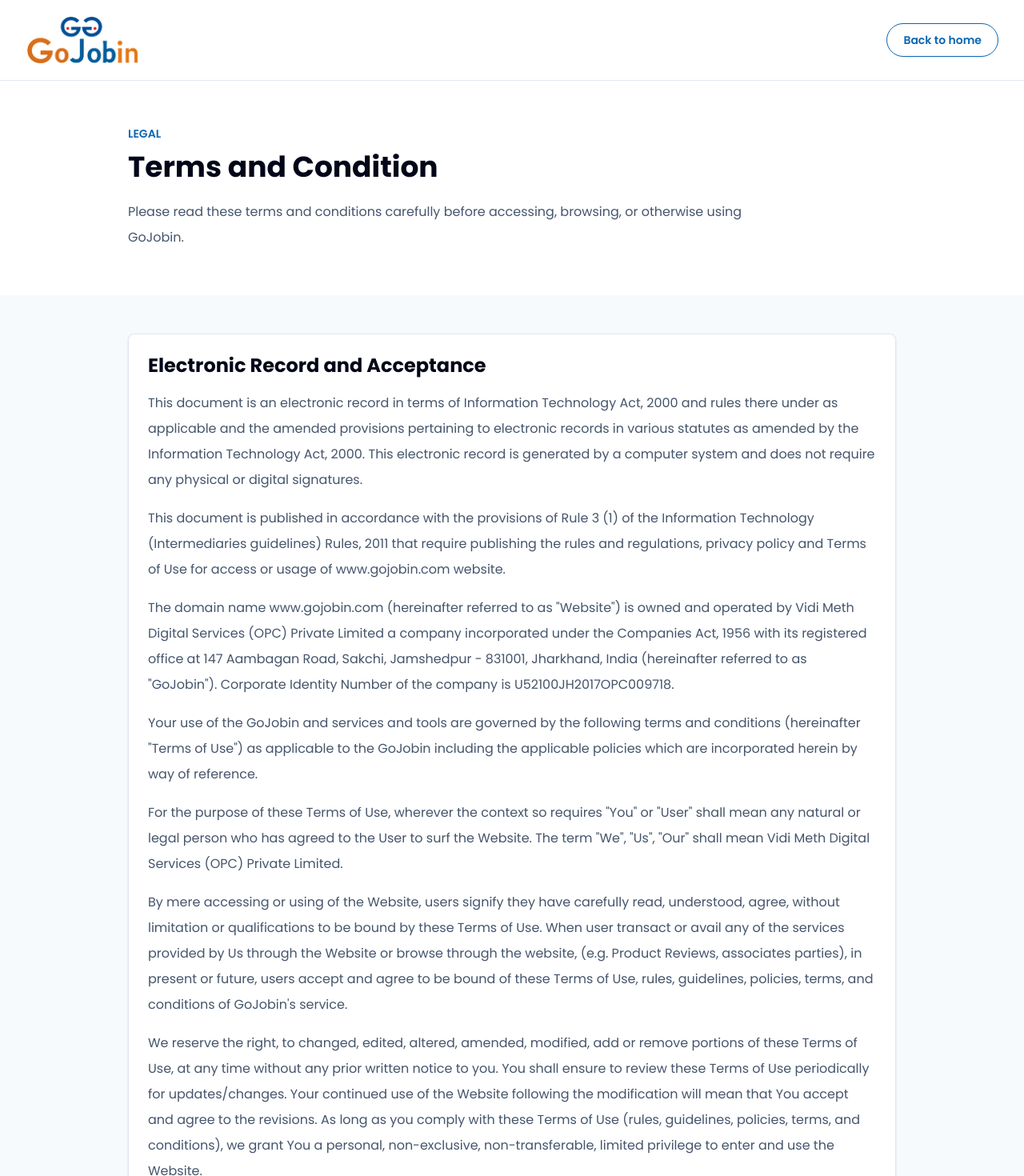
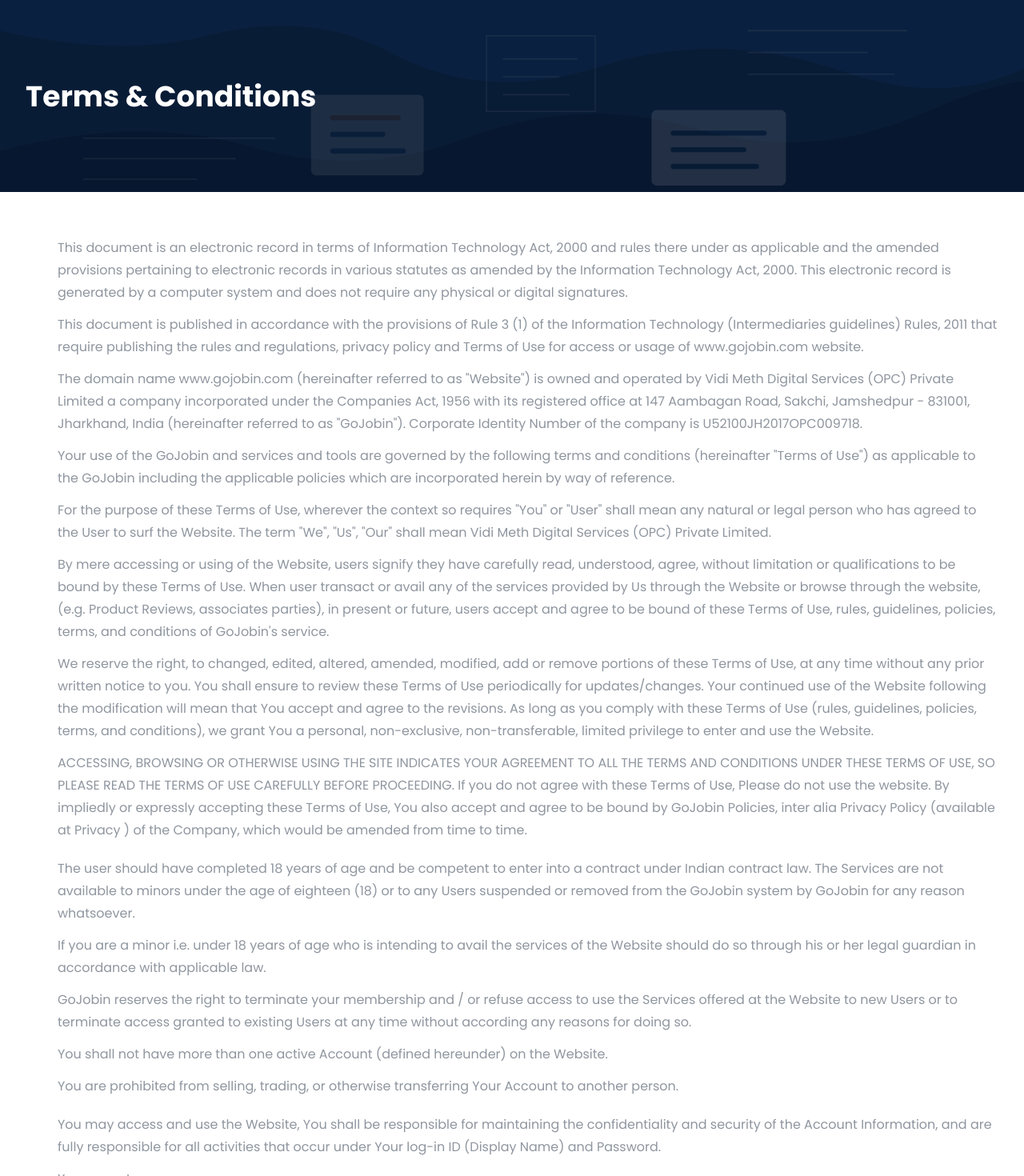
Before and after one commit to vinitk09/GoJobIn, a Next.js app: page /terms in a window 1280 px wide. Shown: the top 1470 px of the page at 80% size. Built offline with nearby package versions, Linux system fonts and the light colour scheme.

Commit message:
Added all the changes

```diff
--- a/src/app/components/PolicyPage.js
+++ b/src/app/components/PolicyPage.js
@@ -27,7 +27,51 @@
   );
 }
 
-function PolicyContent({ paragraphs = [], sections = [] }) {
+function DocumentItems({ items, nested = false }) {
+  return (
+    <div className={nested ? "space-y-3 pl-5" : "space-y-3"}>
+      {items.map((item, index) => {
+        const entry = typeof item === "string" ? { text: item } : item;
+
+        return (
+          <div className="space-y-3" key={`${entry.label || index}-${entry.text}`}>
+            <p>
+              {entry.label ? (
+                <span className="font-semibold text-slate-950">
+                  {entry.label}{" "}
+                </span>
+              ) : null}
+              {entry.text}
+            </p>
+            {entry.children ? (
+              <DocumentItems items={entry.children} nested />
+            ) : null}
+          </div>
+        );
+      })}
+    </div>
+  );
+}
+
+function PolicyContent({ paragraphs = [], sections = [], variant = "card" }) {
+  if (variant === "document") {
+    return (
+      <div className="space-y-5">
+        {paragraphs.map((paragraph) => (
+          <p key={paragraph}>{paragraph}</p>
+        ))}
+        {sections.map((section) => (
+          <section className="space-y-3" key={section.heading}>
+            {section.paragraphs?.map((paragraph) => (
+              <p key={paragraph}>{paragraph}</p>
+            ))}
+            {section.items ? <DocumentItems items={section.items} /> : null}
+          </section>
+        ))}
+      </div>
+    );
+  }
+
   if (sections.length > 0) {
     return (
       <div className="space-y-10">
@@ -61,7 +105,44 @@
   intro,
   paragraphs,
   sections,
+  variant = "card",
 }) {
+  if (variant === "document") {
+    return (
+      <main className="min-h-screen bg-white text-slate-950">
+        <section className="relative min-h-52 overflow-hidden sm:min-h-60">
+          <Image
+            alt=""
+            className="object-cover"
+            fill
+            priority
+            sizes="100vw"
+            src="/policy-banner.svg"
+          />
+          <div className="absolute inset-0 bg-slate-950/30" />
+          <div className="relative mx-auto flex min-h-52 max-w-[1320px] items-center px-5 sm:min-h-60 lg:px-8">
+            <h1 className="text-[32px] font-bold leading-tight text-white sm:text-4xl">
+              {title}
+            </h1>
+          </div>
+        </section>
+
+        <section className="mx-auto max-w-[1320px] px-5 py-12 lg:px-8 lg:py-14">
+          <article>
+            <div className="space-y-5 text-[16px] leading-7 text-[#8f969f] sm:ml-10">
+              {intro ? <p>{intro}</p> : null}
+              <PolicyContent
+                paragraphs={paragraphs}
+                sections={sections}
+                variant={variant}
+              />
+            </div>
+          </article>
+        </section>
+      </main>
+    );
+  }
+
   return (
     <main className="min-h-screen bg-[#f7fafc] text-slate-950">
       <header className="border-b border-slate-200 bg-white">
@@ -85,7 +166,7 @@
       </header>
 
       <section className="bg-white">
-        <div className="mx-auto max-w-5xl px-5 py-14 lg:px-8">
+        <div className="mx-auto max-w-6xl px-5 py-14 lg:px-8">
           <p className="text-sm font-semibold uppercase tracking-normal text-[#0a66b2]">
             {eyebrow}
           </p>
@@ -94,9 +175,9 @@
         </div>
       </section>
 
-      <section className="mx-auto max-w-5xl px-5 py-12 lg:px-8">
-        <article className="rounded-[8px] border border-slate-200 bg-white p-6 shadow-sm">
-          <div className="text-base leading-8 text-slate-600">
+      <section className="mx-auto max-w-6xl px-5 py-12 lg:px-8">
+        <article className="rounded-[8px] border border-slate-200 bg-white p-6">
+          <div className="text-sm leading-7 text-slate-600">
             <PolicyContent paragraphs={paragraphs} sections={sections} />
           </div>
         </article>
--- a/src/app/disclaimer/page.js
+++ b/src/app/disclaimer/page.js
@@ -16,10 +16,9 @@
 export default function Disclaimer() {
   return (
     <PolicyPage
-      eyebrow="Disclaimer"
       title="Disclaimer"
-      intro="Important information for jobseekers using GoJobin.com."
       paragraphs={paragraphs}
+      variant="document"
     />
   );
 }
--- a/src/app/layout.js
+++ b/src/app/layout.js
@@ -8,9 +8,9 @@
 });
 
 export const metadata = {
-  title: "GoJobin | Jobs in India",
+  title: "GoJobin | Coming Soon",
   description:
-    "Search fresher jobs, professional roles, and free job postings on GoJobin.",
+    "GoJobin's main website is under development and coming soon.",
 };
 
 export default function RootLayout({ children }) {
--- a/src/app/page.js
+++ b/src/app/page.js
@@ -109,16 +109,16 @@
 ];
 
 const footerQuickLinks = [
-  { label: "Listing Policy", href: "/disclaimer" },
+  { label: "Disclaimer", href: "/disclaimer" },
   { label: "Privacy Policy", href: "/privacy-policy" },
   { label: "Terms of Use", href: "/terms" },
 ];
 
 const socialLinks = [
-  { label: "Facebook", href: "#" },
-  { label: "X", href: "#" },
-  { label: "LinkedIn", href: "#" },
-  { label: "Instagram", href: "#" },
+  { label: "Facebook", href: "https://www.facebook.com/gojobindia" },
+  { label: "X", href: "https://x.com/gojobindia" },
+  { label: "LinkedIn", href: "https://www.linkedin.com/company/gojobin/" },
+  { label: "Instagram", href: "https://www.instagram.com/gojobindia/" },
 ];
 
 function SocialIcon({ label }) {
@@ -294,20 +294,25 @@
         </nav>
       </header>
 
+      <div className="bg-[#f47a20] px-5 py-3 text-center text-sm font-semibold text-white">
+        GoJobin website is coming soon - our main platform is currently under development.
+      </div>
+
       <section className="relative overflow-hidden bg-white">
         <div className="absolute inset-0 bg-[linear-gradient(120deg,#eaf4ff_0%,#ffffff_48%,#fff5ee_100%)]" />
         <div className="hero-grid absolute inset-0 opacity-70" />
         <div className="relative mx-auto grid max-w-7xl items-center gap-10 px-5 py-14 sm:py-16 lg:grid-cols-[1.02fr_0.98fr] lg:px-8 lg:py-20">
           <div className="animate-fade-up">
             <p className="mb-4 inline-flex rounded-full border border-[#b7d8f5] bg-white px-4 py-2 text-sm font-medium text-[#0a66b2] shadow-sm">
-              India's innovative online job portal
+              Main website under development
             </p>
             <h1 className="max-w-3xl text-4xl font-extrabold leading-tight tracking-normal text-slate-950 sm:text-5xl lg:text-6xl">
-              GoJobin Jobs in India
+              GoJobin is coming soon
             </h1>
             <p className="mt-5 max-w-2xl text-lg leading-8 text-slate-600">
-              Search fresher jobs, trained professional roles, and experienced
-              career opportunities across India's busiest hiring cities.
+              We are building a fresh job portal experience for candidates and
+              employers across India. Stay connected while the full website gets
+              ready.
             </p>
 
             <form
@@ -383,7 +388,7 @@
                   </div>
                 </div>
                 <button className="shine-button min-h-14 w-full min-w-[150px] whitespace-nowrap rounded-[6px] bg-[#f47a20] px-5 text-sm font-semibold leading-none text-white shadow-lg shadow-orange-900/20 transition hover:-translate-y-0.5">
-                  Search Jobs
+                  Notify Me
                 </button>
               </div>
             </form>
@@ -982,6 +987,8 @@
                   className="flex h-12 w-12 items-center justify-center bg-[#4a4d51] text-white transition hover:bg-[#0a66b2]"
                   href={social.href}
                   key={social.label}
+                  rel="noopener noreferrer"
+                  target="_blank"
                 >
                   <SocialIcon label={social.label} />
                 </a>
--- a/src/app/privacy-policy/page.js
+++ b/src/app/privacy-policy/page.js
@@ -258,10 +258,9 @@
 export default function PrivacyPolicy() {
   return (
     <PolicyPage
-      eyebrow="Policy"
       title="Privacy Policy"
-      intro="This Privacy Policy explains how GoJobin collects, uses, shares, protects, and manages user information."
       sections={sections}
+      variant="document"
     />
   );
 }
--- a/src/app/terms/page.js
+++ b/src/app/terms/page.js
@@ -553,17 +553,16 @@
 ];
 
 export const metadata = {
-  title: "Terms and Condition | GoJobin",
-  description: "GoJobin terms and condition for website access and services.",
+  title: "Terms & Conditions | GoJobin",
+  description: "GoJobin terms and conditions for website access and services.",
 };
 
 export default function Terms() {
   return (
     <PolicyPage
-      eyebrow="Legal"
-      title="Terms and Condition"
-      intro="Please read these terms and conditions carefully before accessing, browsing, or otherwise using GoJobin."
+      title="Terms & Conditions"
       sections={sections}
+      variant="document"
     />
   );
 }
```
Also changed, not shown: public/policy-banner.svg (added).
